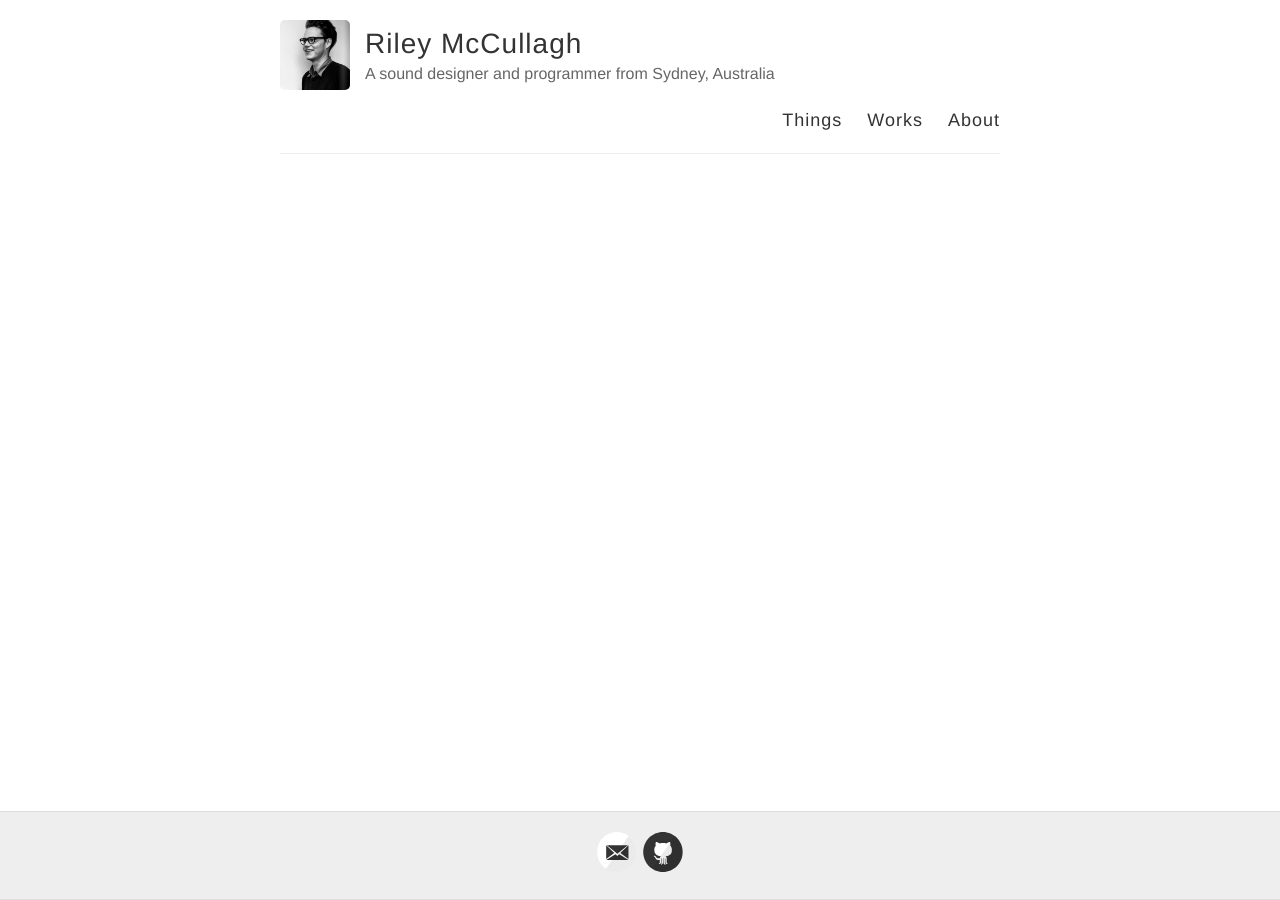
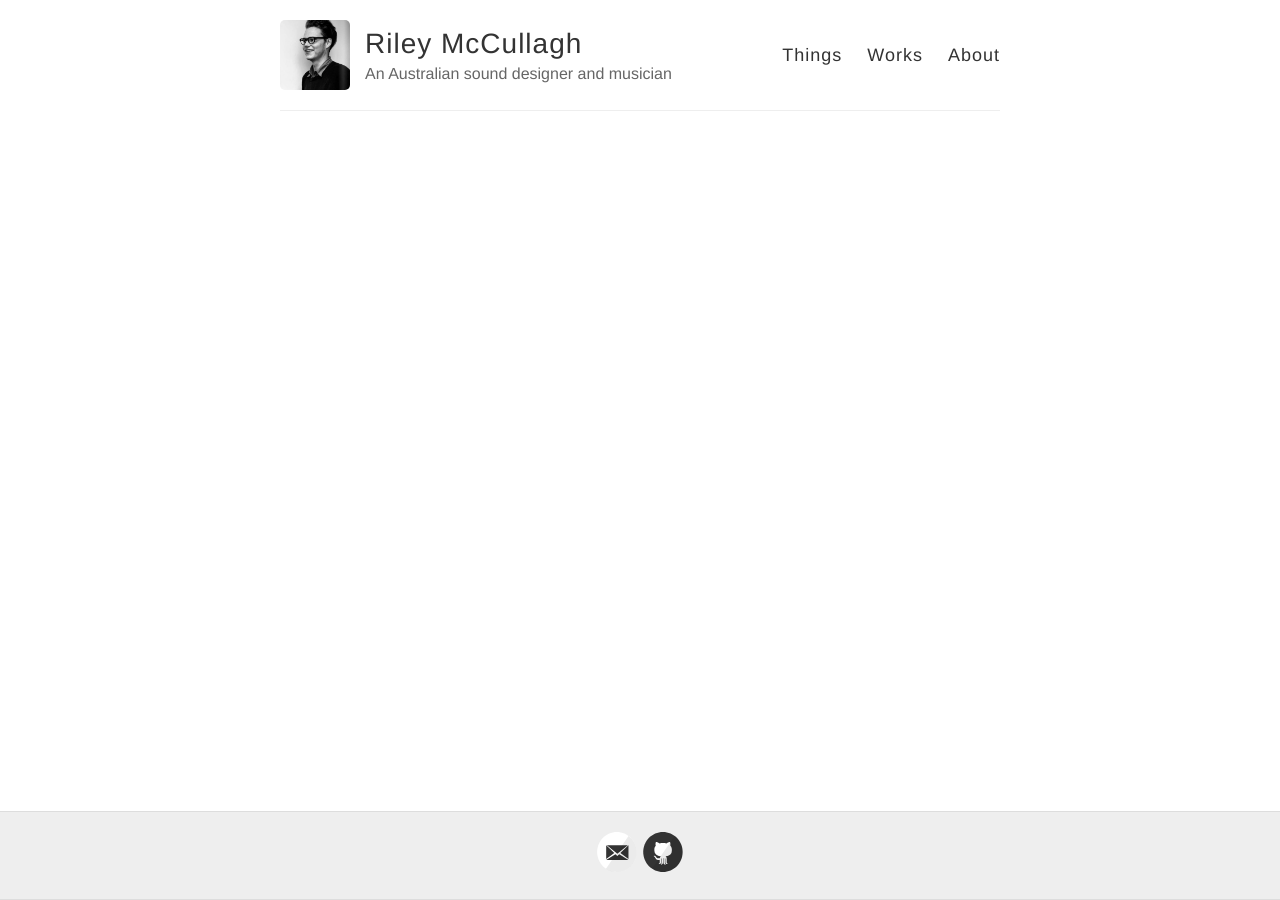
Before and after one commit to rileymccullagh/portfolio, a Jekyll site: the page built from docs/index.html, in a window 1280 px wide. Built offline with Jekyll 4.4.1, drawn with Linux system fonts in a browser that asks for light colours.

Commit message:
changed description

```diff
--- a/docs/_config.yml
+++ b/docs/_config.yml
@@ -6,7 +6,7 @@
 name: Riley McCullagh
 
 # Short bio or description (displayed in the header)
-description: A sound designer and programmer from Sydney, Australia
+description: An Australian sound designer and musician
 
 # URL of your avatar or profile pic (you could use your GitHub profile pic)
 avatar: http://rileymccullagh.com/images/me.png
```
